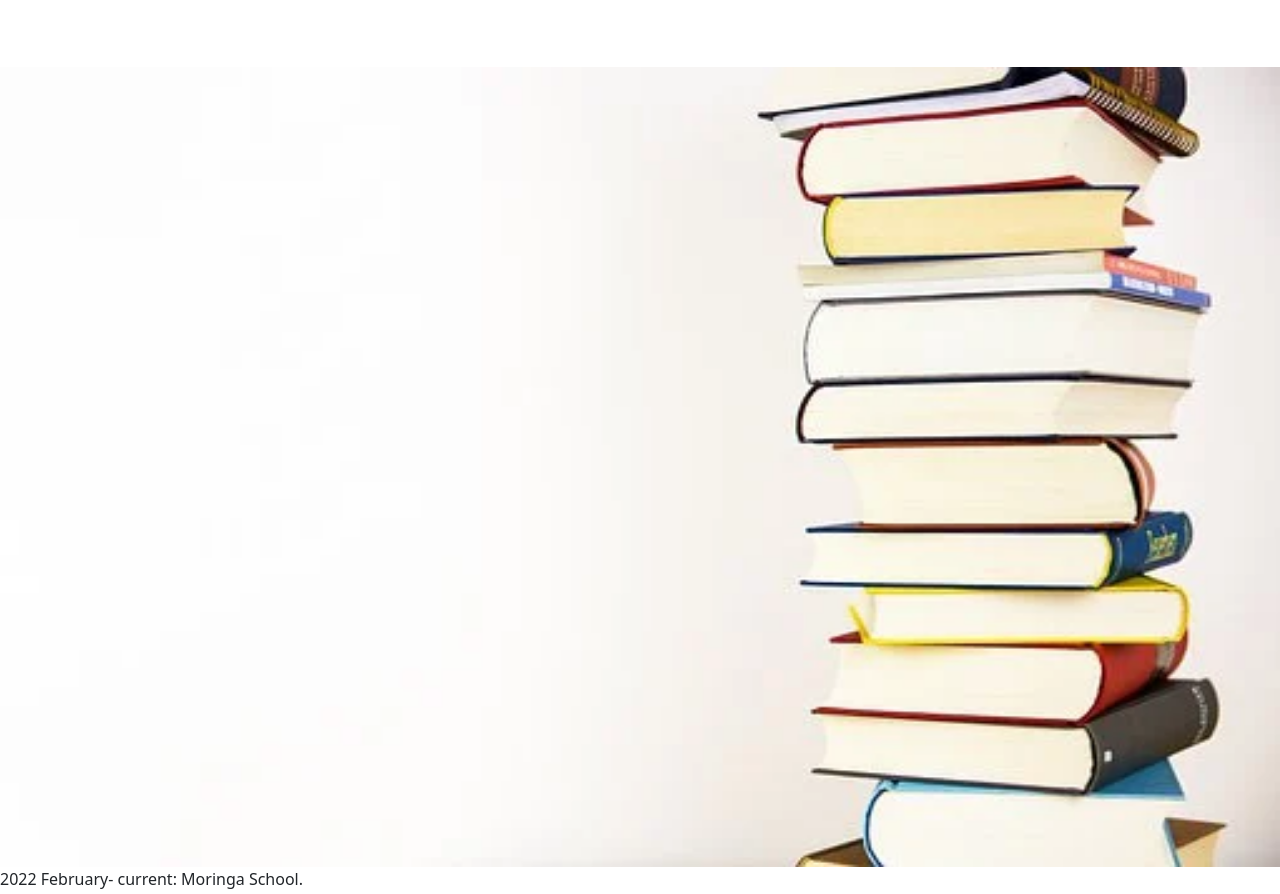
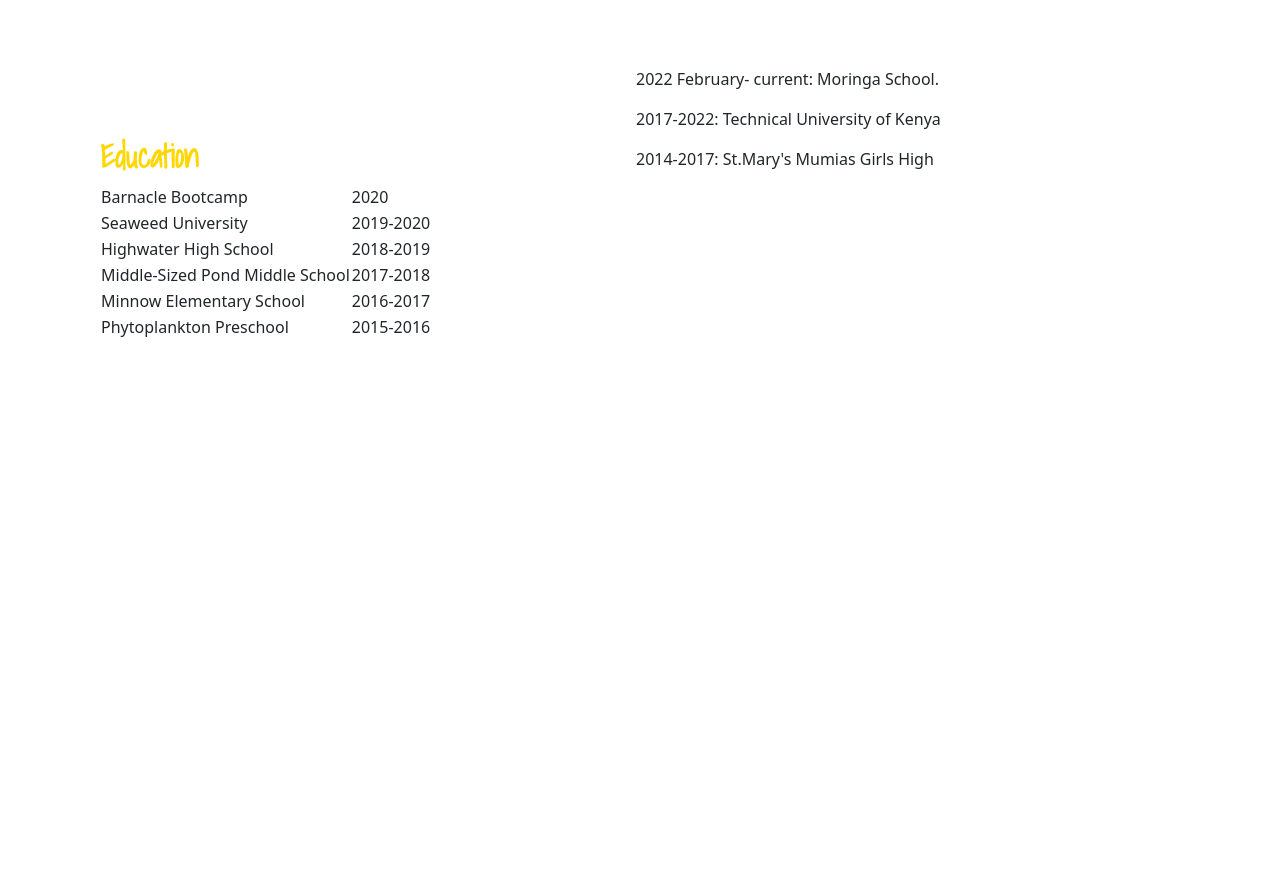
Before and after one commit to VaniliKate/new-portfolio-design, a plain HTML site: page index.html in a window 1280 px wide. Shown: the part 1490-2384 px from the top of the page. After the commit the page ends 2077 px from the top, so only its background shows below. Drawn offline with nearby package versions, Linux system fonts and the light colour scheme.

Commit message:
Added a table to arrange education info in the education section

```diff
--- a/css/style.css
+++ b/css/style.css
@@ -84,3 +84,17 @@
 #pic {
     z-index: -1;
 }
+
+.column-2a {
+    float: left;
+    width: 45%;
+    padding: 40px;
+    padding-left: 70px;
+    padding-right: 70px;
+    padding-bottom: 60px;
+    height: 450px;
+    margin: 30px;
+    margin-right: 30px;
+    margin-bottom: 40px;
+    background-color: white;
+}
--- a/index.html
+++ b/index.html
@@ -73,12 +73,40 @@
             </div>
         </section>
         <section id="education">
-            <div id="pic">
-                <Img src="./Assets/books-5937823__340.webp" class="background-image bg-image" height="800" width="100%">
+
+<div class="column-2a">
+    <h2>Education</h2>
+      <table class="table-style">
+        <tr>
+          <td>Barnacle Bootcamp</td>
+          <td>2020</td>
+        </tr>
+        <tr>
+          <td>Seaweed University</td>
+          <td>2019-2020</td>
+        </tr>
+        <tr>
+          <td>Highwater High School</td>
+          <td>2018-2019</td>
+        </tr>
+        <tr>
+          <td>Middle-Sized Pond Middle School</td>
+          <td>2017-2018</td>
+        </tr>
+        <tr>
+          <td>Minnow Elementary School</td>
+          <td>2016-2017</td>
+        </tr>
+        <tr>
+          <td>Phytoplankton Preschool</td>
+          <td>2015-2016</td>
+        </tr>
+      </table>
+    </div>
                     <p>2022 February- current: Moringa School.</p>
                     <p>2017-2022: Technical University of Kenya</p>
                     <p>2014-2017: St.Mary's Mumias Girls High</p>
-            </div>
+
         </section>
 
     </main>
```
